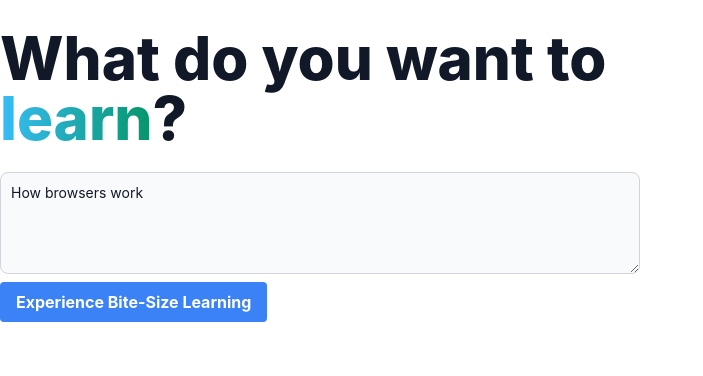
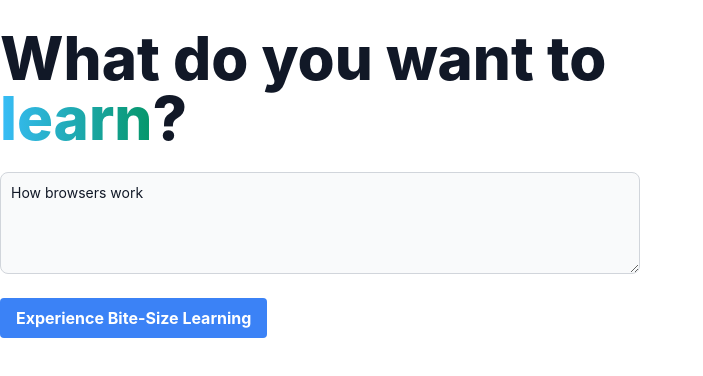
Before and after one commit to nathandalal/learning-bites, a React (Create React App) app in the folder src/frontend/: page / in a window 1280 px wide. Shown: the top 376 px of the page, without its empty margins (0-703 px from the left). Built offline with nearby package versions, Linux system fonts and the light colour scheme.

Commit message:
style changes

```diff
--- a/src/frontend/src/pages/Home/index.tsx
+++ b/src/frontend/src/pages/Home/index.tsx
@@ -45,20 +45,20 @@ export function HomePage() {
       <textarea
         id="message"
         rows={4}
-        className="block p-2.5 w-full text-sm text-gray-900 bg-gray-50 rounded-lg border border-gray-300 focus:ring-blue-500 focus:border-blue-500 dark:bg-gray-700 dark:border-gray-600 dark:placeholder-gray-400 dark:text-white dark:focus:ring-blue-500 dark:focus:border-blue-500"
+        className="block p-2.5 w-full text-sm text-gray-900 bg-gray-50 rounded-lg border border-gray-300 focus:ring-blue-500 focus:border-blue-500"
         placeholder="Teach yourself anything."
         value={learningAnswerText}
         onChange={(event) => { setLearningAnswerText(event.target.value) }} />
 
-      <button disabled={loading} className="my-2 bg-blue-500 hover:bg-blue-700 text-white font-bold py-2 px-4 rounded focus:outline-none focus:shadow-outline" type="button" onClick={onSubmit}>
+      <button disabled={loading} className="my-6 bg-blue-500 hover:bg-blue-700 text-white font-bold py-2 px-4 rounded focus:outline-none focus:shadow-outline" type="button" onClick={onSubmit}>
         {!loading ? "Experience Bite-Size Learning" : "Making your custom bite-sized learning experience...."}
       </button>
       </div>
 
       <div className="flex flex-col items-start ml-16">
       {milestones.map((milestone) => (
-        <p className="py-2" key={milestone}>
-        <Link to={`/curriculum/${milestone}/${learningAnswerText}`} className="App-link">
+        <p className="py-2" key={milestone.trim()}>
+        <Link to={`/curriculum/${milestone.trim()}/${learningAnswerText}`} className="App-link">
         <button className="text-pink-500 border border-pink-500 hover:bg-pink-500 hover:text-white active:bg-pink-600 font-bold uppercase px-8 py-3 rounded outline-none focus:outline-none mr-1 mb-1 ease-linear transition-all duration-150" type="button">
           <i className="fas fa-heart"></i> {milestone.trim()}
         </button>
```
